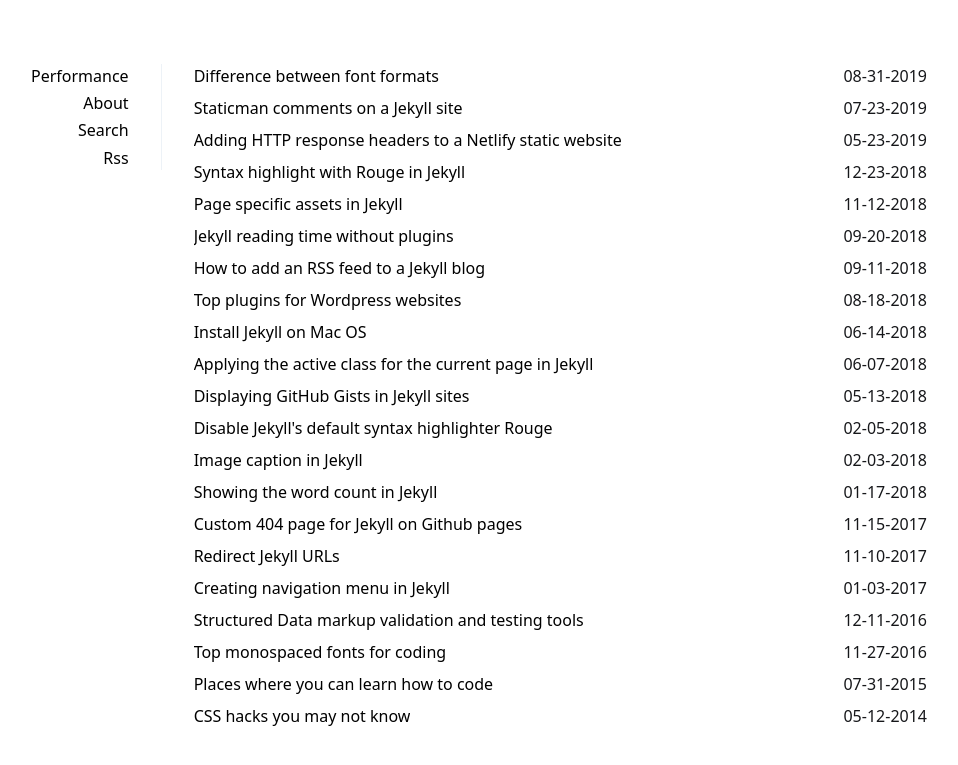
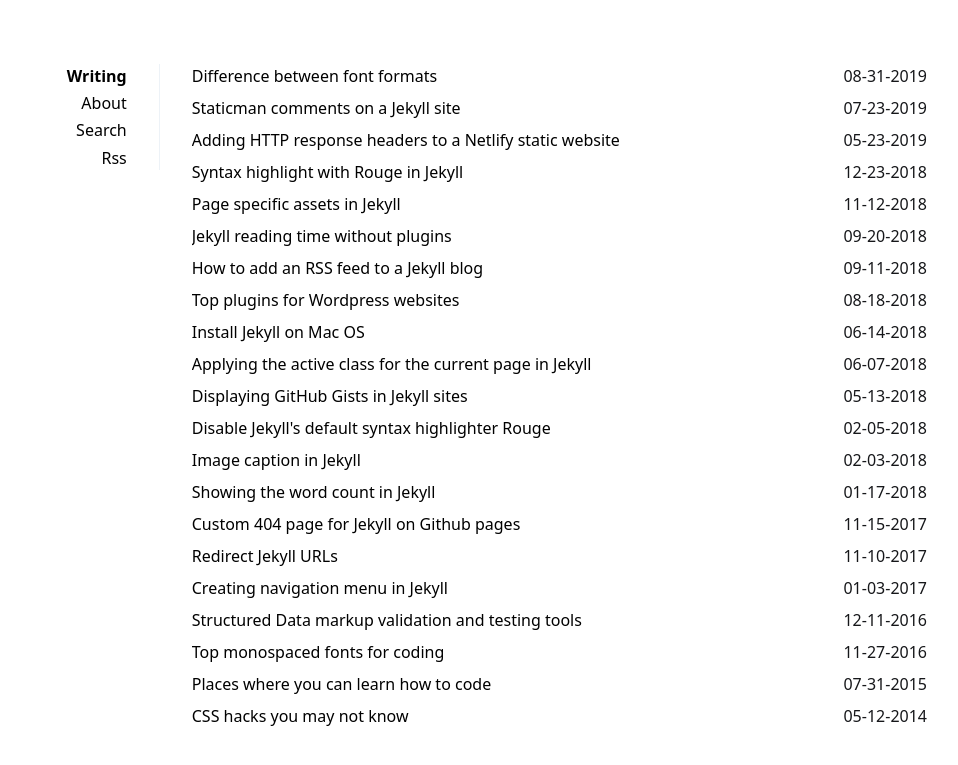
Before and after one commit to vonHund/sidey, a Jekyll site: the page built from index.html, in a window 1280 px wide. Shown: the top 765 px of the page, without its empty margins (161-1119 px from the left). Built offline with Jekyll 4.4.1, drawn with Linux system fonts in a browser that asks for light colours.

Commit message:
Update navigation.yml

```diff
--- a/_data/navigation.yml
+++ b/_data/navigation.yml
@@ -1,6 +1,6 @@
 links:
-- title: Performance
-  url: /performance
+- title: Writing
+  url: /
 - title: About
   url: /about
 - title: Search
```
